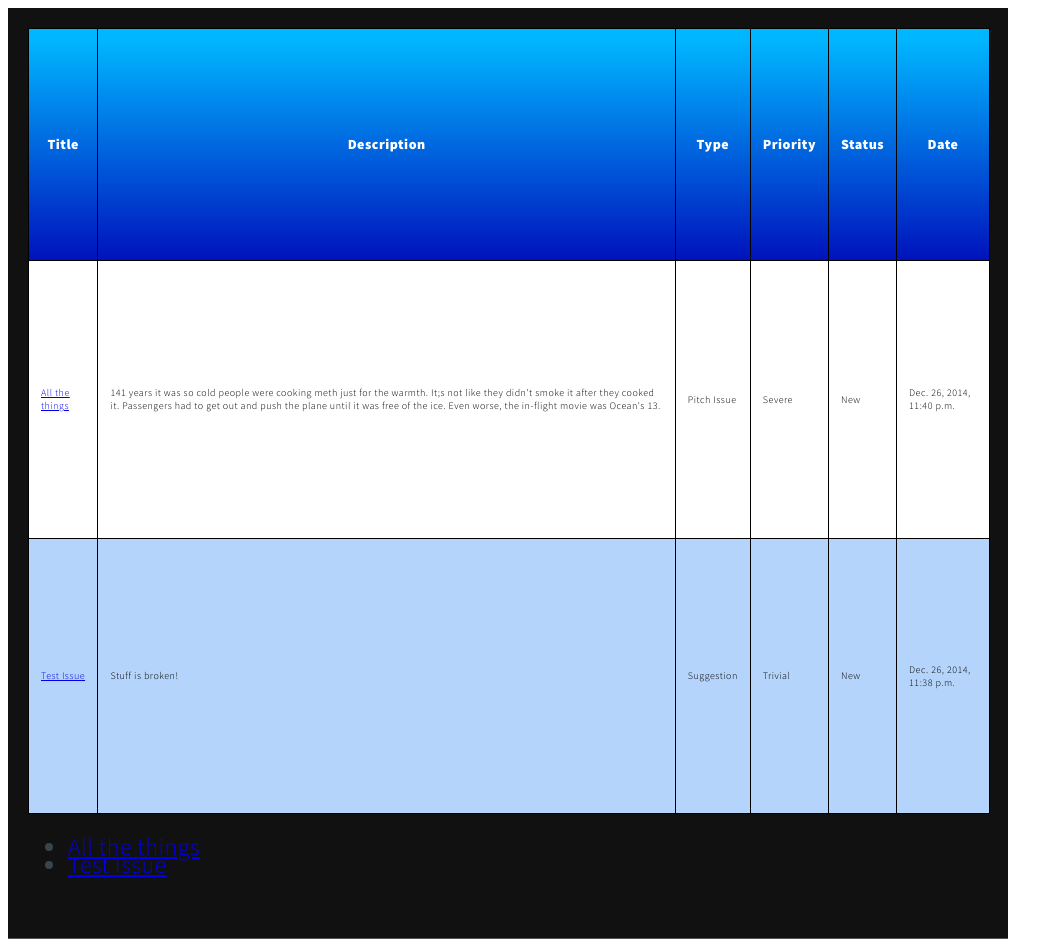
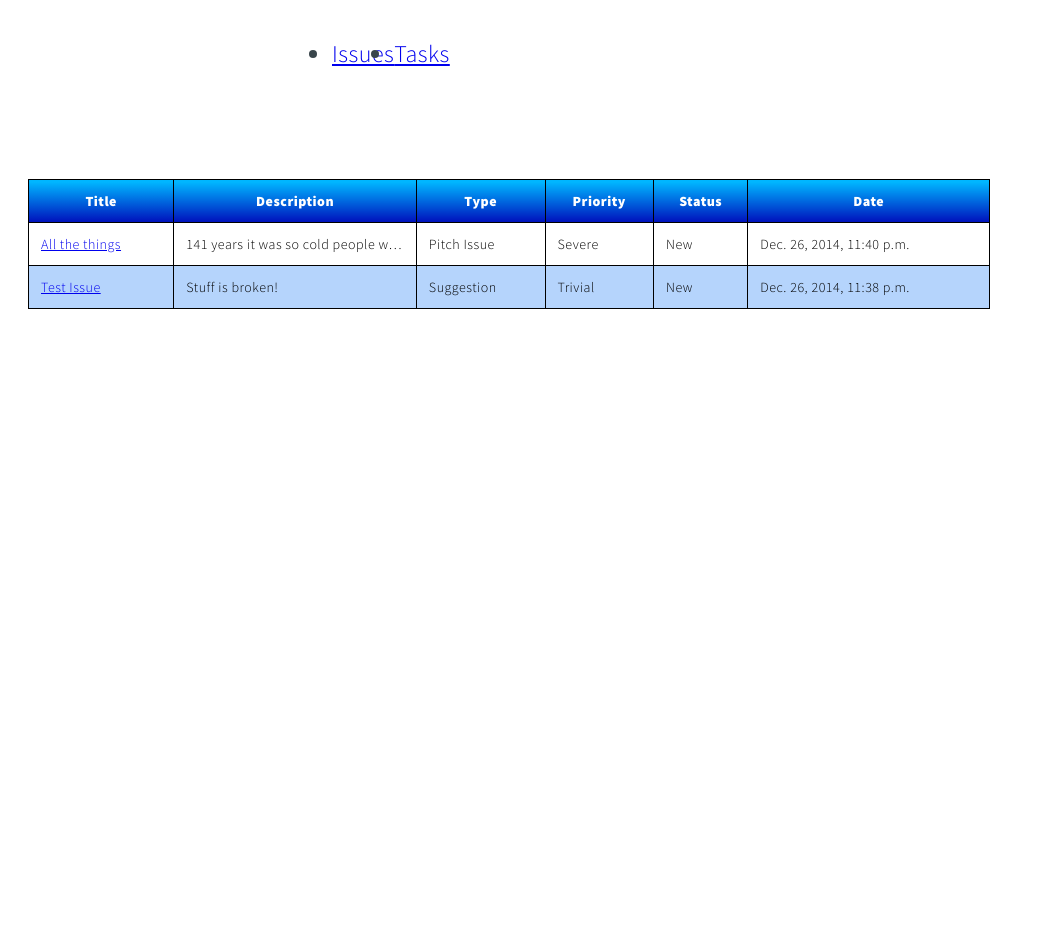
Before and after one commit to k3an3/miniature-octo-dangerzone, a Django app: page /issues/ in a window 1280 px wide. Shown: the whole page, without its empty margins (0-1063 px from the left). After the commit the page ends 309 px from the top, so only its background shows below. Run offline with Django 3.2, Linux system fonts and the light colour scheme; data comes from the database, SQL or seed files in the repository; both versions use the stored data as it was after the commit; parts of the project's set-up code (start-up, migrations or seed data) failed here and were passed over.

Commit message:
Work on tasks and appearance

```diff
--- a/issues/models.py
+++ b/issues/models.py
@@ -45,7 +45,7 @@ class Issue(models.Model):
 
 class Task(models.Model):
     def __str__(self):
-        return task_title;
+        return self.task_title;
     def is_new(self):
         return self.task_date >= timezone.now() - datetime.timedelta(days=3)
     task_title = models.CharField(max_length=50)
--- a/issues/static/issues/style.css
+++ b/issues/static/issues/style.css
@@ -12,21 +12,12 @@ body,input,textarea,select {
 		letter-spacing: 0.5px;
 }
 
-.top {
-	float:left;
-	width:960px;
-	padding:0px 20px 0px 20px;
-	height:151px;
-	border-bottom:1px solid #555555;
-}
-
 .list {
 	float:left;
 	width:960px;
-	background-color:#111;
 	padding:20px 20px 40px 20px;
 	line-height:18px;
-	border-bottom:1px solid #555555;
+#	border-bottom:1px solid #555555;
 }
 
 .right {
@@ -45,7 +36,7 @@ body,input,textarea,select {
     border-collapse: collapse;
         border-spacing: 0;
 	width:100%;
-	height:100%;
+#	height:100%;
 }
 
 .issueTableList tr:nth-child(odd) { background-color:#b5d4fc; }
@@ -56,10 +47,14 @@ body,input,textarea,select {
 	border-width:0px 1px 1px 0px;
 	text-align:left;
 	padding:12px;
-	font-size:10px;
+	font-size:14px;
 	font-family: 'Source Sans Pro', sans-serif;
 	font-weight:normal;
 	color:#000000;
+    white-space: nowrap;
+    overflow: hidden;
+    text-overflow: ellipsis;
+    max-width: 150px;
 }.issueTableList tr:last-child td{
 	border-width:0px 1px 0px 0px;
 }.issueTableList tr td:last-child{
@@ -94,3 +89,51 @@ body,input,textarea,select {
 .issueTableList tr:first-child td:last-child{
 	border-width:0px 0px 1px 1px;
 }
+.top {
+    float: right;
+    height: 100px;
+#    margin: 0px;
+#   padding: 0px;
+   list-style-type: none;
+}
+.top {
+#	float:left;
+	width:960px;
+	padding:0px 20px 0px 20px;
+	height:151px;
+# border-bottom:1px solid #555555;
+}
+
+.top li {
+    float: left;
+    height: 100px;
+    margin-top: 1px;
+    background:0;
+}
+
+.top li:hover {
+    float: left;
+    height: 100px;
+    margin-top: 1px;
+    background: 100;
+    background-repeat: repeat-x;
+}
+
+.top li.active {
+    float: left;
+    height:100px;
+    margin-top: 1px;
+    background: 200;
+    background-repeat: repeat-x;
+}
+
+.header {
+    float:left;
+    width:1000px;
+    height:183px;
+    border-bottom:1px solid #555555;
+}
+
+.header img {
+    float:left;
+}
--- a/issues/templates/issues/index.html
+++ b/issues/templates/issues/index.html
@@ -2,10 +2,14 @@
 <link rel="stylesheet" type="text/css" href="{% static 'issues/style.css' %}"/>
 <body>
 <header id='header'>
-
-
+    <div class='top'>
+        <ul>
+            <li><a href="{% url 'issues:index' %}">Issues</a></li>
+            <li><a href="{% url 'issues:task_index' %}">Tasks</a></li>
+        </ul>
+    </div>
 </header>
-<div class='list'>
+<div class="list">
 <div class="issueTableList" >
                 <table >
                     <tr>
@@ -27,24 +31,26 @@
                                 <td>{{ issue.issue_date }}</td>
                             </tr>
                         {% endfor %}
+                     {% elif task_recent_list %}
+                        {% for task in task_recent_list %}
+                            <tr>
+                            <td><a href="{% url 'issues:detail' task.id %}">{{ task.task_title}}</a></td>
+                            <td>{{ task.issue_description }}</td>
+                            <td>{{ task.issue_type }}</td>
+                                <td>{{ task.issue_severity }}</td>
+                                <td>{{ task.issue_status }}</td>
+                                <td>{{ task.issue_date }}</td>
+                            </tr>
+                        {% endfor %}
                     {% else %}
                         <tr>
-							<td><strong>There are no issues. Yay!</strong></td>
+                            <td><strong>There is nothing here. Yay!</strong></td>
                         </tr>
                     {% endif %}
                 </table>
 </div>
+</div>
 
-{% if issue_recent_list %}
-    <ul>
-        {% for issue in issue_recent_list %}
-        <li><a href="{% url 'issues:detail' issue.id %}">{{ issue.issue_title}}</a></li>
-        {% endfor %}
-    </ul>
-{% else %}
-    <p>There are no issues. Yay!</p>
-    {% endif %}
-</div>
 <div class='right'>
 </div>
 </body>
--- a/issues/urls.py
+++ b/issues/urls.py
@@ -3,6 +3,8 @@ from issues import views
 
 urlpatterns = patterns('',
     url(r'^$', views.IndexView.as_view(), name='index'),
+    url(r'^tasks/$', views.TaskIndexView.as_view(), name='task_index'),
     url(r'^(?P<pk>\d+)/$', views.DetailView.as_view(), name='detail'),
+    url(r'^(?P<pk>\d+)/$', views.TaskDetailView.as_view(), name='task_detail'),
     url(r'^(?P<issue_id>\d+)/vote/$', views.vote, name='vote'),
     )
--- a/issues/views.py
+++ b/issues/views.py
@@ -1,8 +1,9 @@
 from django.shortcuts import render, get_object_or_404
-from issues.models import Issue
 from django.views import generic
 from django.core.urlresolvers import reverse
 from django.http import HttpResponseRedirect, HttpResponse
+
+from issues.models import Issue, Task
 
 class IndexView(generic.ListView):
     template_name = 'issues/index.html'
@@ -11,8 +12,19 @@ class IndexView(generic.ListView):
     def get_queryset(self):
         return Issue.objects.order_by('-issue_date')[:25]
 
+class TaskIndexView(generic.ListView):
+    template_name = 'issues/index.html'
+    context_object_name = 'task_recent_list'
+
+    def get_queryset(self):
+        return Task.objects.order_by('-task_date')[:25]
+
 class DetailView(generic.DetailView):
     model = Issue
+    template_name = 'issues/detail.html'
+
+class TaskDetailView(generic.DetailView):
+    model = Task
     template_name = 'issues/detail.html'
 
 def vote(request, issue_id):
```
Also changed, not shown: db.sqlite3, issues/migrations/0002_auto_20141225_1251.py (deleted), issues/migrations/0003_taskcomment.py (deleted). Lines whose indentation alone changed are shown as unchanged.
